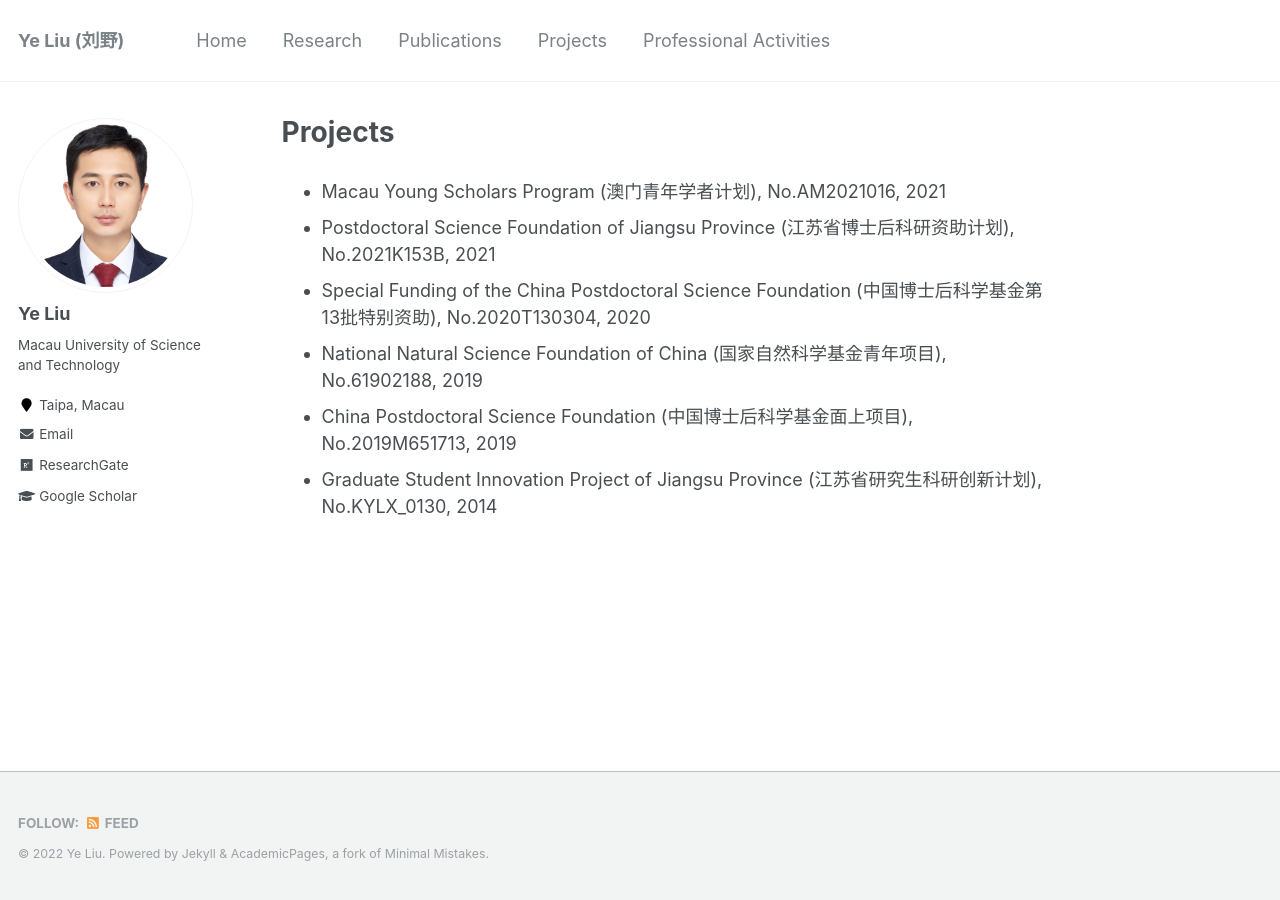
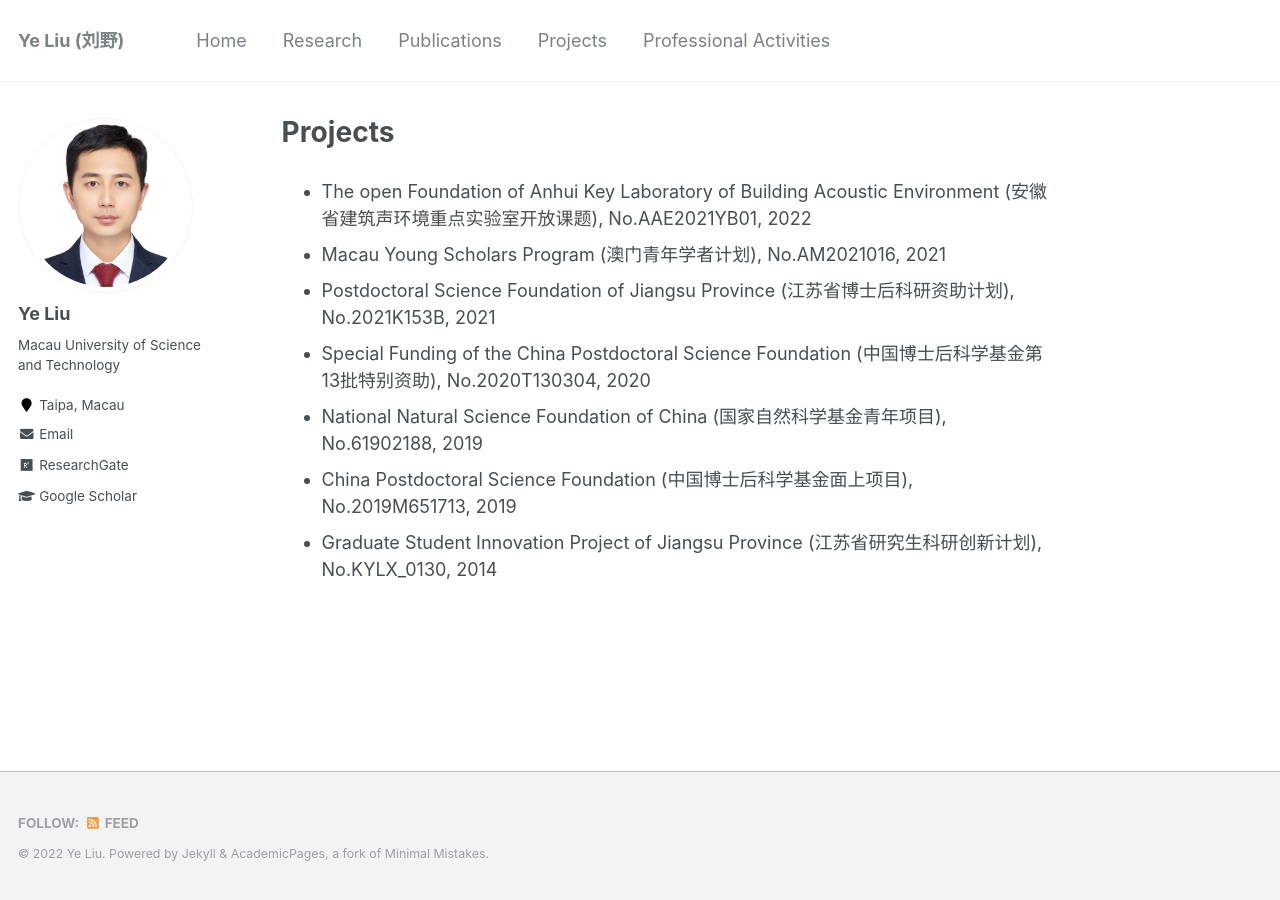
Before and after one commit to ChrisYe-Liu/chrisye-liu.github.io, a Jekyll site: the page built from _pages/projects.md, in a window 1280 px wide. Built offline with Jekyll 4.4.1, drawn with Linux system fonts in a browser that asks for light colours.

Commit message:
Update projects.md

```diff
--- a/_pages/projects.md
+++ b/_pages/projects.md
@@ -4,7 +4,7 @@ title: "Projects"
 permalink: /projects/
 author_profile: true
 ---
-
+* The open Foundation  of Anhui Key Laboratory of Building Acoustic Environment (安徽省建筑声环境重点实验室开放课题), No.AAE2021YB01, 2022
 * Macau Young Scholars Program (澳门青年学者计划), No.AM2021016, 2021
 * Postdoctoral Science Foundation of Jiangsu Province (江苏省博士后科研资助计划), No.2021K153B, 2021
 * Special Funding of the China Postdoctoral Science Foundation (中国博士后科学基金第13批特别资助), No.2020T130304, 2020
```
